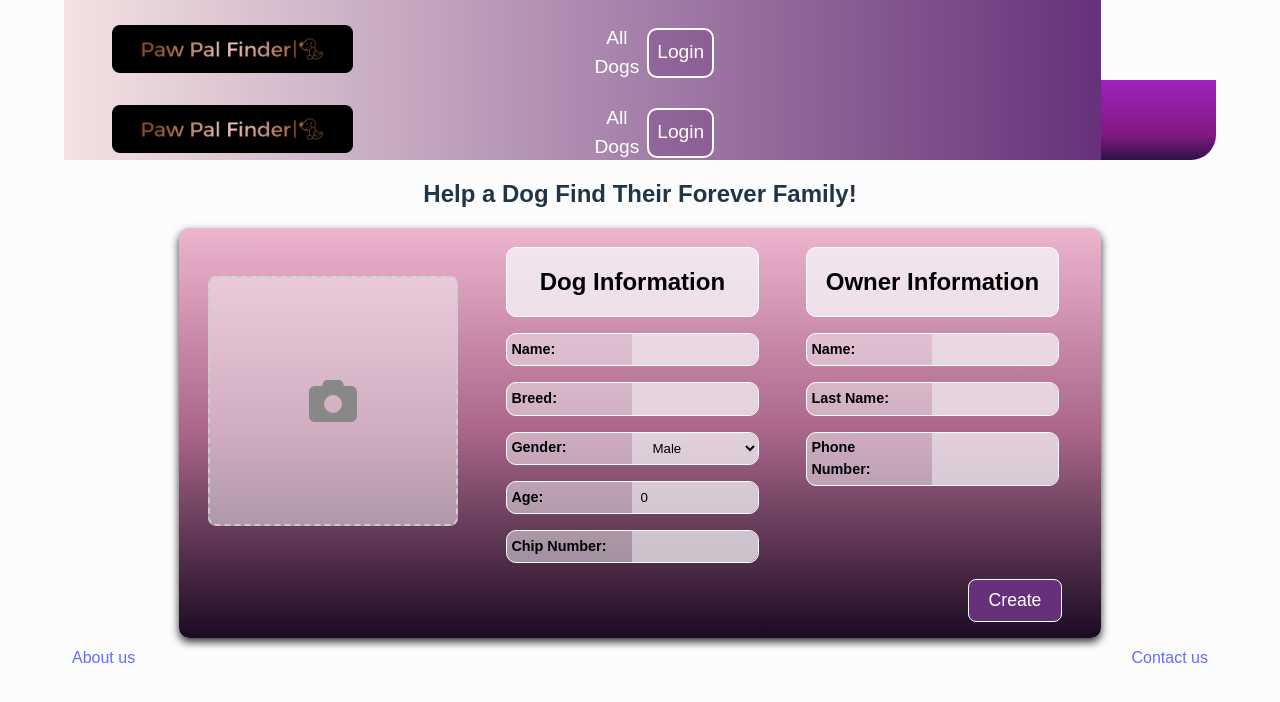
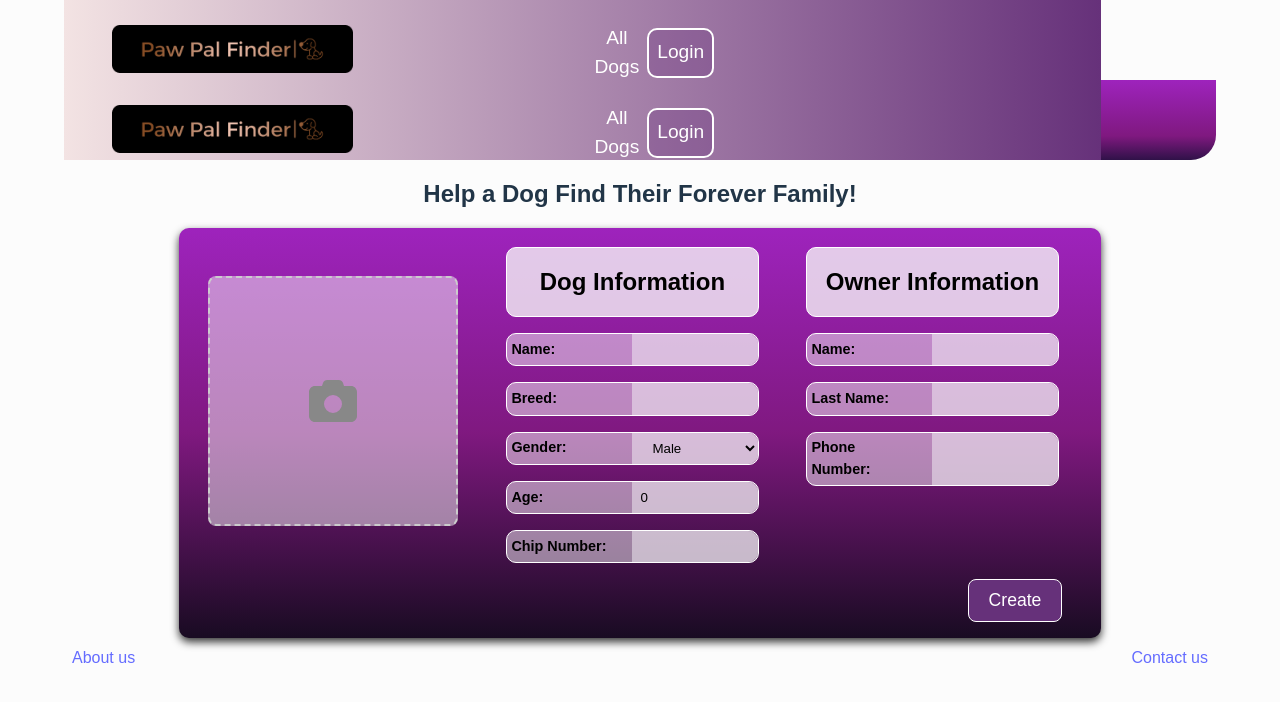
Before and after one commit to SaraVahidinovin/paw-pal-finder, a React (Vite) app: page /adddog in a window 1280 px wide. Shown: the top 702 px of the page. Built offline with nearby package versions, Linux system fonts and the light colour scheme; a web font is replaced by a local one.

Commit message:
Added background color

```diff
--- a/src/styles/createNewProduct.css
+++ b/src/styles/createNewProduct.css
@@ -10,12 +10,10 @@
     width: 80%;
     background: linear-gradient(180deg,
     rgba(204, 17, 102, 0.30) 0%,
-    /* CC1166 with 30% opacity */
     rgba(121, 14, 70, 0.63) 50%,
-    /* 790E46 with 63% opacity */
     rgba(25, 11, 34, 1) 100%
-    /* 190B22 with 100% opacity */
     );
+    background-color: #8a2be2;
     font-family: 'Sansita', sans-serif;
     align-self: center;
     padding: 0;
```
